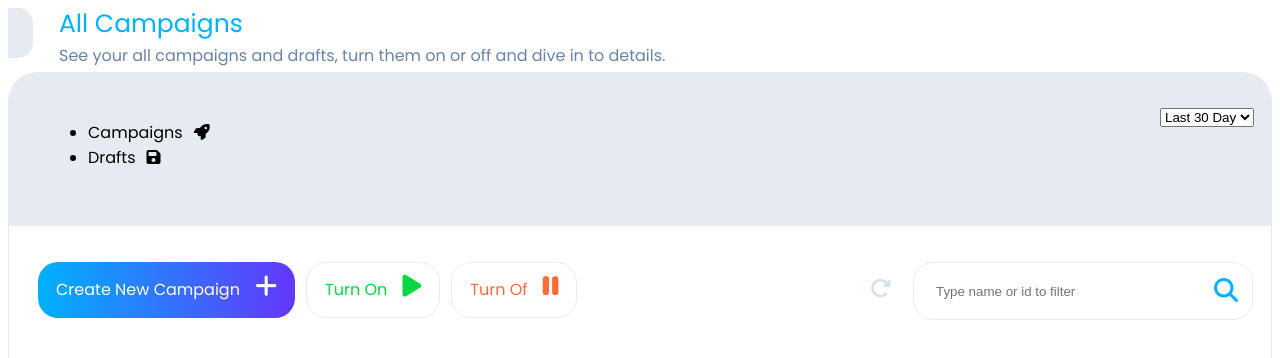
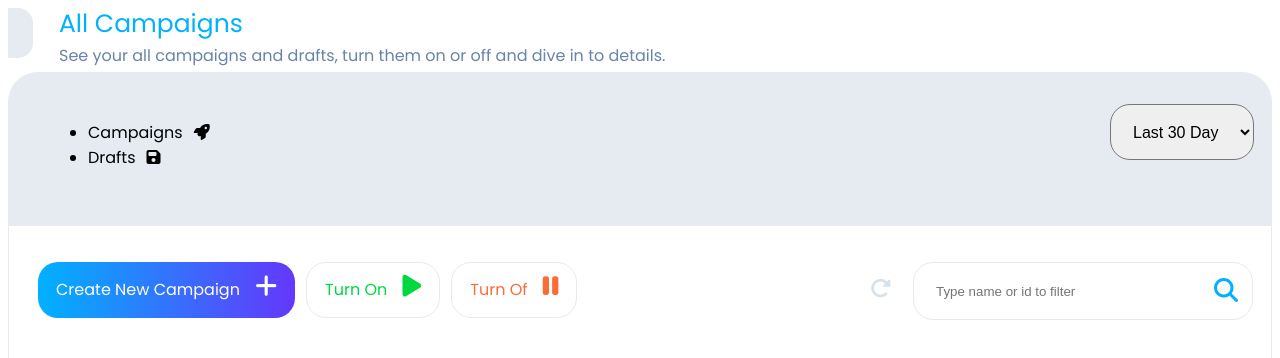
Before and after one commit to ierhalim/ayntask, an Angular app: page /campaign in a window 1280 px wide. Shown: the top 358 px of the page. Built offline with nearby package versions, Linux system fonts and the light colour scheme.

Commit message:
Select component

```diff
--- a/src/app/campaign/campaign-list-page/campaign-list-page.component.html
+++ b/src/app/campaign/campaign-list-page/campaign-list-page.component.html
@@ -18,7 +18,7 @@
             </div>
 
             <div class="ayn-toolbar-section ayn-toolbar-section-end">
-                <select [value]="-30">
+                <select [value]="-30" class="ayn-select ayn-select-rounded">
                     <option value="-3">Last 3 Day</option>
                     <option value="-7">Last 7 Day</option>
                     <option value="-30">Last 30 Day</option>
--- /dev/null
+++ b/src/assets/styles/components/_select.scss
@@ -0,0 +1,9 @@
+.ayn-select {
+    font-size: 16px;
+    height: 56px;
+    line-height: normal;
+    padding:0 18px;
+    &.ayn-select-rounded {
+        border-radius: 20px;
+    }
+}
--- a/src/assets/styles/components/index.scss
+++ b/src/assets/styles/components/index.scss
@@ -3,3 +3,4 @@
 @import 'button';
 @import 'input';
 @import 'texts';
+@import 'select';
```
